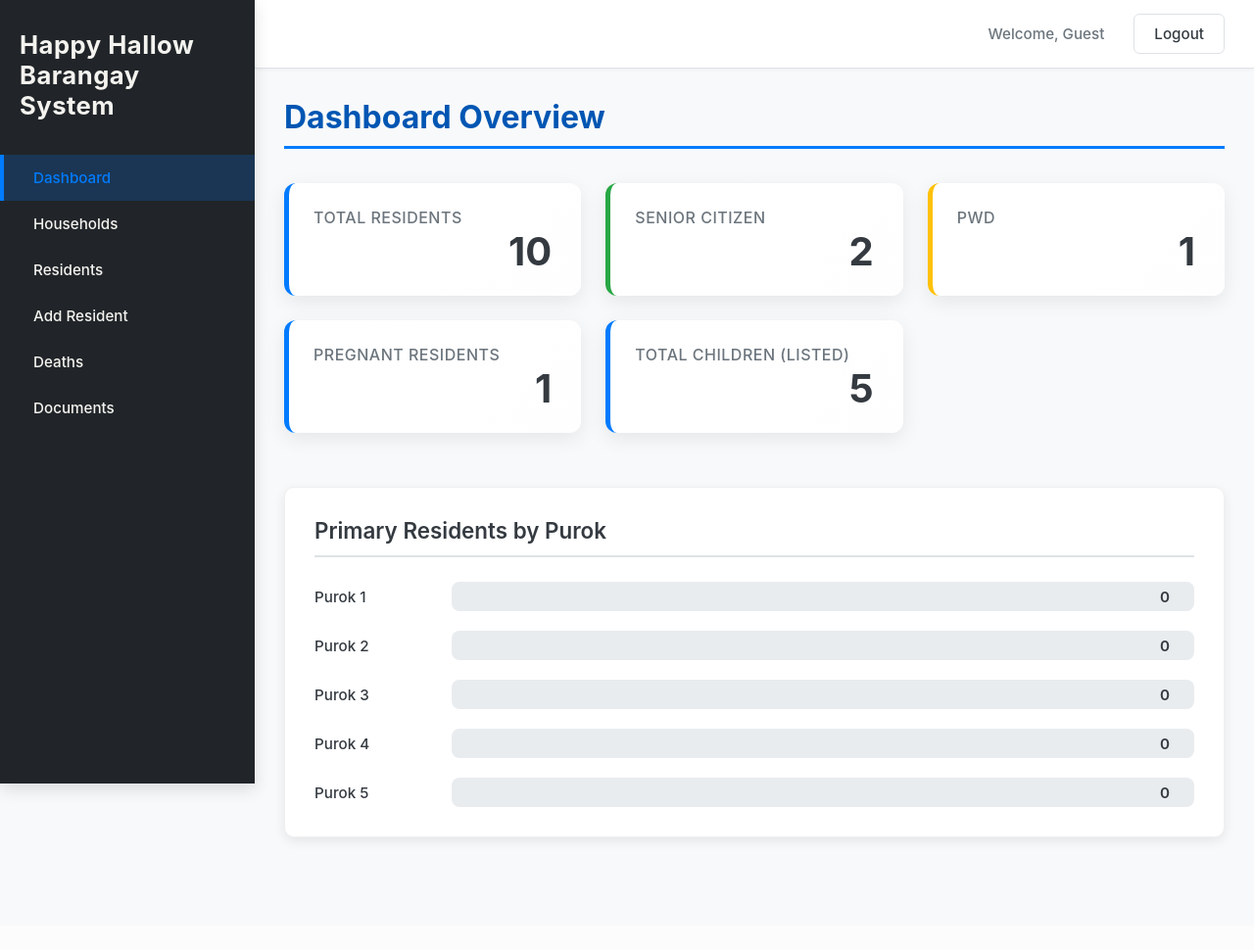
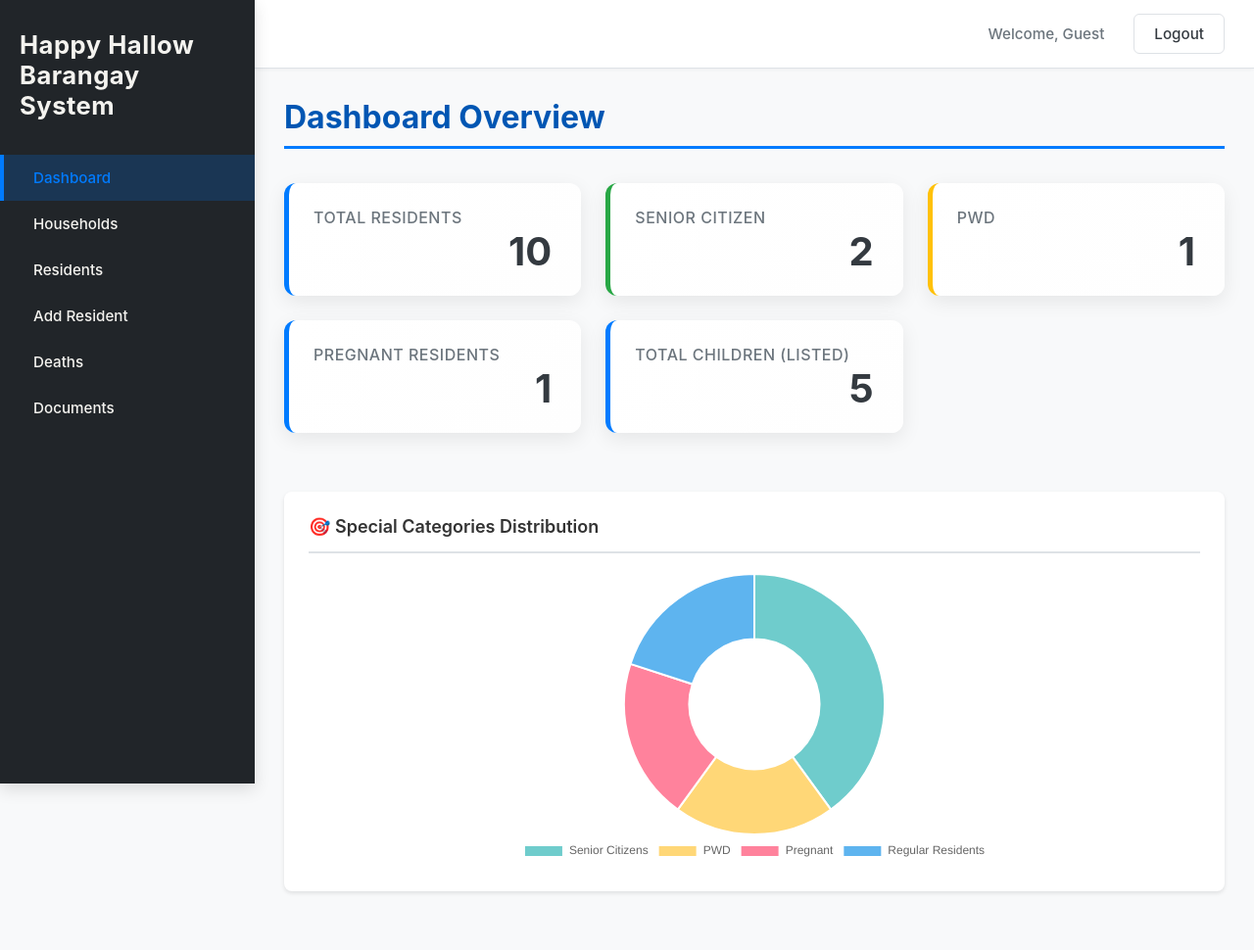
Before and after one commit to marcelo12211/Web-Tech--Midterm, a PHP site: page / in a window 1280 px wide. Shown: the whole page at 98% size. Before the commit the page ends 860 px from the top, so only its background shows below. Run offline with PHP 8.4, Linux system fonts and the light colour scheme; a user stored in the database is signed in; data comes from the database, SQL or seed files in the repository.

Commit message:
chart for  dashboard overview

```diff
--- a/Webtech/index.php
+++ b/Webtech/index.php
@@ -41,6 +41,30 @@ $conn->close();
     <meta name="viewport" content="width=device-width, initial-scale=1.0" />
     <title>Dashboard - Happy Hallow Barangay System</title>
     <link rel="stylesheet" href="css/style.css" />
+    <script src="https://cdn.jsdelivr.net/npm/chart.js"></script>
+    <style>
+        .charts-container {
+            display: grid;
+            grid-template-columns: repeat(auto-fit, minmax(400px, 1fr));
+            gap: 20px;
+            margin-top: 30px;
+        }
+        .chart-card {
+            background: white;
+            padding: 25px;
+            border-radius: 8px;
+            box-shadow: 0 2px 4px rgba(0,0,0,0.1);
+        }
+        .chart-card h3 {
+            margin: 0 0 20px 0;
+            color: #333;
+            font-size: 18px;
+        }
+        .chart-wrapper {
+            position: relative;
+            height: 300px;
+        }
+    </style>
 </head>
 <body>
 <div class="app-container">
@@ -92,24 +116,13 @@ $conn->close();
                     <p class="stat-label">Total Children (Listed)</p>
                     <p class="stat-value"><span><?php echo $stats['total_children']; ?></span></p>
                 </div>
+            </div>
 
-                <div class="card chart-card">
-                    <h3>Primary Residents by Purok</h3>
-                    <div class="purok-chart">
-                        <?php
-                        $primary_residents_count = $stats['primary_residents_count'] ?? 1;
-
-                        for ($i = 1; $i <= 5; $i++) {
-                            $count = $stats["purok{$i}_count"] ?? 0;
-                            $width = $primary_residents_count > 0 ? ($count / $primary_residents_count) * 100 : 0;
-                            echo '<div class="purok-item">';
-                            echo "<span class='purok-label'>Purok $i</span>";
-                            echo "<div class='purok-bar-container'>";
-                            echo "<div class='purok-bar' style='width: {$width}%;'></div>";
-                            echo "<span class='purok-count'>{$count}</span>";
-                            echo "</div></div>";
-                        }
-                        ?>
+            <div class="charts-container">
+                <div class="chart-card">
+                    <h3>🎯 Special Categories Distribution</h3>
+                    <div class="chart-wrapper">
+                        <canvas id="categoriesChart"></canvas>
                     </div>
                 </div>
             </div>
@@ -118,6 +131,56 @@ $conn->close();
 </div>
 
 <script>
+const categoryData = {
+    senior: <?php echo $stats['senior_count']; ?>,
+    pwd: <?php echo $stats['pwd_count']; ?>,
+    pregnant: <?php echo $stats['pregnant_count']; ?>,
+    regular: <?php echo $stats['primary_residents_count'] - $stats['senior_count'] - $stats['pwd_count'] - $stats['pregnant_count']; ?>
+};
+
+const colors = {
+    blue: 'rgba(54, 162, 235, 0.8)',
+    green: 'rgba(75, 192, 192, 0.8)',
+    yellow: 'rgba(255, 206, 86, 0.8)',
+    red: 'rgba(255, 99, 132, 0.8)'
+};
+
+// Create the doughnut chart
+const doughnutCtx = document.getElementById('categoriesChart').getContext('2d');
+new Chart(doughnutCtx, {
+    type: 'doughnut',
+    data: {
+        labels: ['Senior Citizens', 'PWD', 'Pregnant', 'Regular Residents'],
+        datasets: [{
+            data: [
+                categoryData.senior,
+                categoryData.pwd,
+                categoryData.pregnant,
+                categoryData.regular
+            ],
+            backgroundColor: [
+                colors.green,
+                colors.yellow,
+                colors.red,
+                colors.blue
+            ],
+            borderWidth: 2,
+            borderColor: '#fff'
+        }]
+    },
+    options: {
+        responsive: true, // Chart adapts to screen size
+        maintainAspectRatio: false, // Allows custom height
+        // Animation happens automatically when chart loads, chart.js draws the doughnut pieces in a rotating motion
+        // Hover effect is built-in, show tooltips when you hover over them
+        plugins: {
+            legend: {
+                position: 'bottom' // Places legend below the chart
+            }
+        }
+    }
+});
+
 function setupLogout() {
     const logoutBtn = document.getElementById("logoutBtn");
     logoutBtn.addEventListener("click", () => {
```
